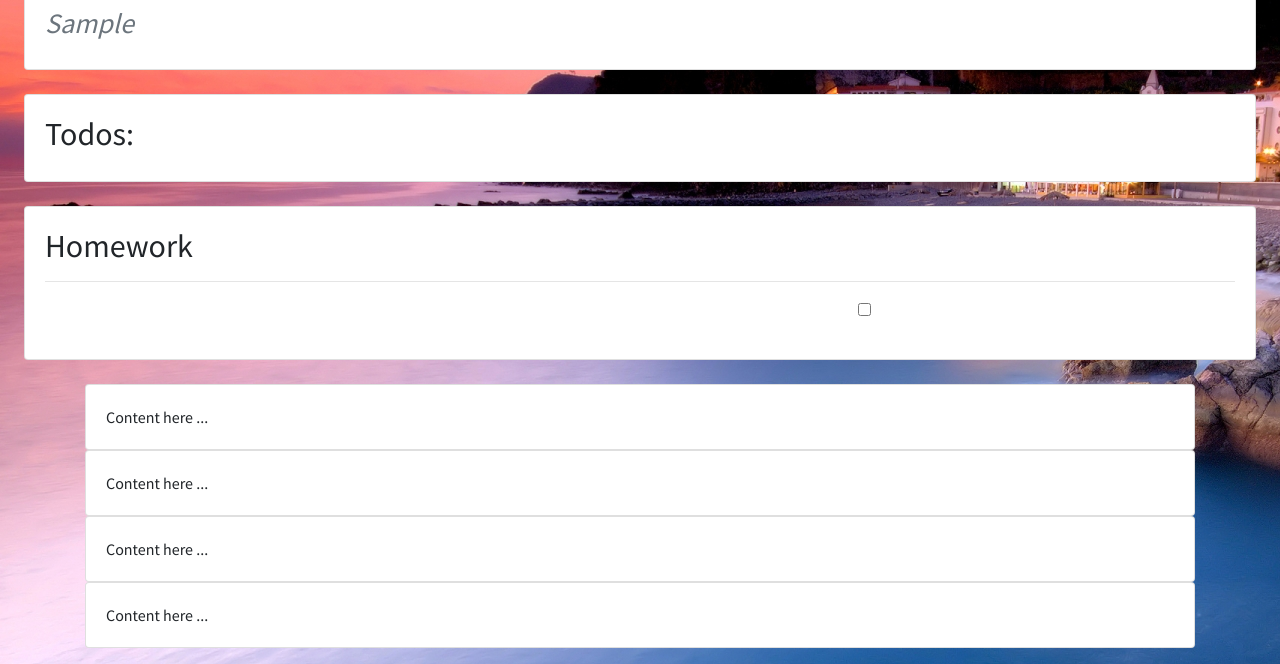
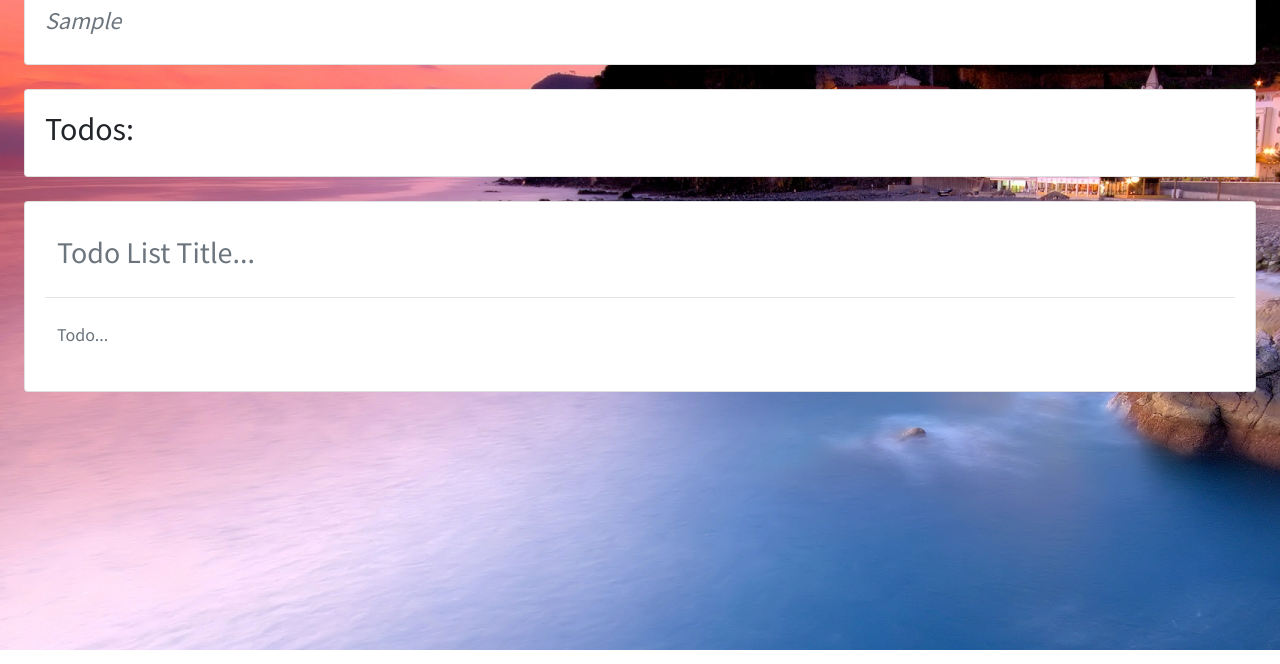
Before and after one commit to gregzb/HackathonJan2020, a Flask app: template templates/todo.html in a window 1280 px wide. Shown: the part 150-814 px from the top of the page. Run offline with Flask 2, Linux system fonts and the light colour scheme; the template is opened without the code that fills it: most values are stand-ins (such as "Sample title", 1, 10 or a date in 2020); some libraries are stand-ins or nearby versions.

Commit message:
added field

```diff
--- /dev/null
+++ b/static/js/base.js
@@ -0,0 +1,95 @@
+jQuery(function($) {
+  $('.draggablelist').each((idx, el) => {
+    let panelList = $(el);
+    panelList.sortable({
+        // Only make the .panel-heading child elements support dragging.
+        // Omit this to make then entire <li>...</li> draggable.
+        handle: '.drag-el',
+        update: function() {
+            $('.item', panelList).each(function(index, elem) {
+                var $listItem = $(elem),
+                    newIndex = $listItem.index();
+                    // Persist the new indices.
+            });
+        }
+    });
+  });
+
+  $('.title-input').each((idx, el) => {
+    el.addEventListener('focusout', (e) => {
+      console.log("Title was set");
+      console.log(e);
+    });
+  });
+
+  let handle_focus_out = (el, e) => {
+    let parent = e.target.parentElement.parentElement.parentElement.parentElement.parentElement;
+
+    let anyEmpty = false;
+
+    console.log("childreN!");
+    console.log(parent);
+
+    $(parent).children().each((idx, item) => {
+      console.log("thingy: ");
+      console.log(item);
+      let input_param = $(item).children()[0];
+      //input_param = $(input_param).children()[0];
+      input_param = $(input_param).children()[1];
+      input_param = $(input_param).children()[0];
+      input_param = $(input_param).children()[0];
+      let text = $(input_param).val();
+      console.log(text);
+      if ( text.length == 0) {
+        anyEmpty = true;
+      }
+    });
+
+    if (anyEmpty == false) {
+      console.log("parent: ~~~~~~");
+      console.log(parent);
+      let new_one = $(e.target.parentElement.parentElement.parentElement.parentElement).clone(false);
+      new_one[0].addEventListener('focusout', (e) => {
+        handle_focus_out(el, e);
+      });
+      let child = $(new_one).children()[0];
+      child = $(child).children()[1];
+      child = $(child).children()[0];
+      child = $(child).children()[0];
+      $(child).val("");
+      $(parent).append(new_one);
+    }
+  };
+
+  $('.todo-input').each((idx, el) => {
+    el.addEventListener('focusout', (e) => {
+      handle_focus_out(el, e);
+      // let parent = e.target.parentElement.parentElement.parentElement.parentElement.parentElement;
+      //
+      // let anyEmpty = false;
+      //
+      // $(parent).each((idx, item) => {
+      //   let input_param = $(item).children()[0];
+      //   input_param = $(input_param).children()[0];
+      //   input_param = $(input_param).children()[1];
+      //   input_param = $(input_param).children()[0];
+      //   input_param = $(input_param).children()[0];
+      //   let text = $(input_param).val();
+      //   if ( text.length == 0) {
+      //     anyEmpty = true;
+      //   }
+      // });
+      //
+      // if (anyEmpty == false) {
+      //   let new_one = $(e.target.parentElement.parentElement.parentElement.parentElement).clone();
+      //   let child = $(new_one).children()[0];
+      //   child = $(child).children()[1];
+      //   child = $(child).children()[0];
+      //   child = $(child).children()[0];
+      //   $(child).val("");
+      //   $(parent).append(new_one);
+      // }
+
+    });
+  });
+});
--- a/static/styles/base.css
+++ b/static/styles/base.css
@@ -3,6 +3,10 @@ body {
     font-family: 'Source Sans Pro', sans-serif;
 }
 
-#draggablePanelList .panel-heading {
-    cursor: move;
+.title-input {
+  color: #000000;
 }
+
+.todo-input {
+  color: #222222;
+}
--- a/templates/todo.html
+++ b/templates/todo.html
@@ -13,7 +13,7 @@
     <div class="card">
         <div class="card-body">
             <h1 class="page-header">Welcome {{ session.name}}! </h1>
-            <h3 class="font-weight-light font-italic text-secondary">{{motivational_quote}}</h3>
+            <h4 class="font-weight-light font-italic text-secondary">{{motivational_quote}}</h4>
         </div>
     </div>
 
@@ -28,57 +28,33 @@
     <div id="todolist">
         <div class="card">
             <div class="card-body">
-                <h2 class="page-header">Homework</h2>
+                <input type="text" class="form-control input-lg col-xs-1 shadow-none title-input" style="border: none; font-size: 30px;" placeholder="Todo List Title..."></input>
+                <div id="draggable-list-container">
+                  <ul class="list-unstyled draggablelist">
+                    <li class="item">
+                    <div class="drag-el">
                       <hr>
                       <div class="row">
                           <div class="col col-sm-8">
-                        <input type="text" class="form-control input-lg col-xs-1 shadow-none" style="border: none; font-size: 18px;" id="inputlg"></input>
+                              <input type="text" class="form-control input-lg col-xs-1 shadow-none todo-input" style="border: none; font-size: 18px;" placeholder="Todo..."></input>
                           </div>
                           <div class="col col-sm-1">
-                        <div class="form-check">
-                            <input type="checkbox" class="form-check-input big-checkbox" id="exampleCheck1">
-                        </div>
+
                           </div>
                           <div class="col col-sm-3"></div>
                       </div>
+                    </div>
+                    </li>
+
+                  </ul>
+
+                </div>
+
             </div>
         </div>
     </div>
 </div>
 
-<div class="container">
-    <ul id="draggablePanelList" class="list-unstyled">
-        <li class="card">
-            <div class="card-body">Content here ...</div>
-        </li>
-        <li class="card">
-            <div class="card-body">Content here ...</div>
-        </li>
-        <li class="card">
-            <div class="card-body">Content here ...</div>
-        </li>
-        <li class="card">
-            <div class="card-body">Content here ...</div>
-        </li>
-    </ul>
-<script type="text/javascript">
-    jQuery(function($) {
-        var panelList = $('#draggablePanelList');
-
-        panelList.sortable({
-            // Only make the .panel-heading child elements support dragging.
-            // Omit this to make then entire <li>...</li> draggable.
-            handle: '.card-body',
-            update: function() {
-                $('.card', panelList).each(function(index, elem) {
-                    var $listItem = $(elem),
-                        newIndex = $listItem.index();
-
-                        // Persist the new indices.
-                });
-            }
-        });
-    });
-</script>
+<script src="static/js/base.js"></script>
 
 {% endblock %}
```
Also changed, not shown: todo.db. Lines whose indentation alone changed are shown as unchanged.
